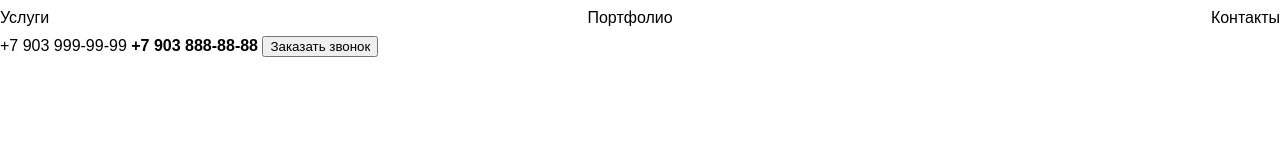
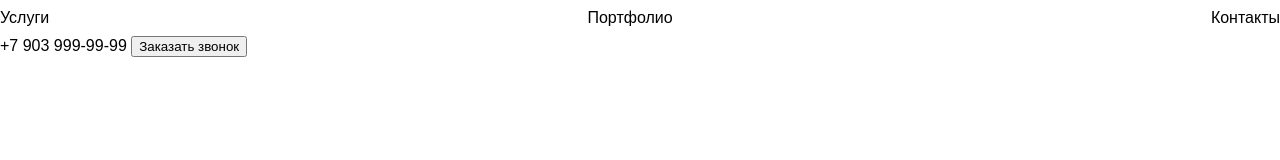
Before and after one commit to sterx86/3.3, a plain HTML site: page index.html in a window 1280 px wide. Drawn offline with Linux system fonts and the light colour scheme.

Commit message:
newbranch_file_index.html

```diff
--- a/index.html
+++ b/index.html
@@ -18,7 +18,7 @@
         </nav>
         <div>
             <a href="tel:+79039999999">+7 903 999-99-99</a>
-            <b href="tel:+79038888888">+7 903 888-88-88</b>
+
             <button>Заказать звонок</button>
         </div>
     </header>
```
